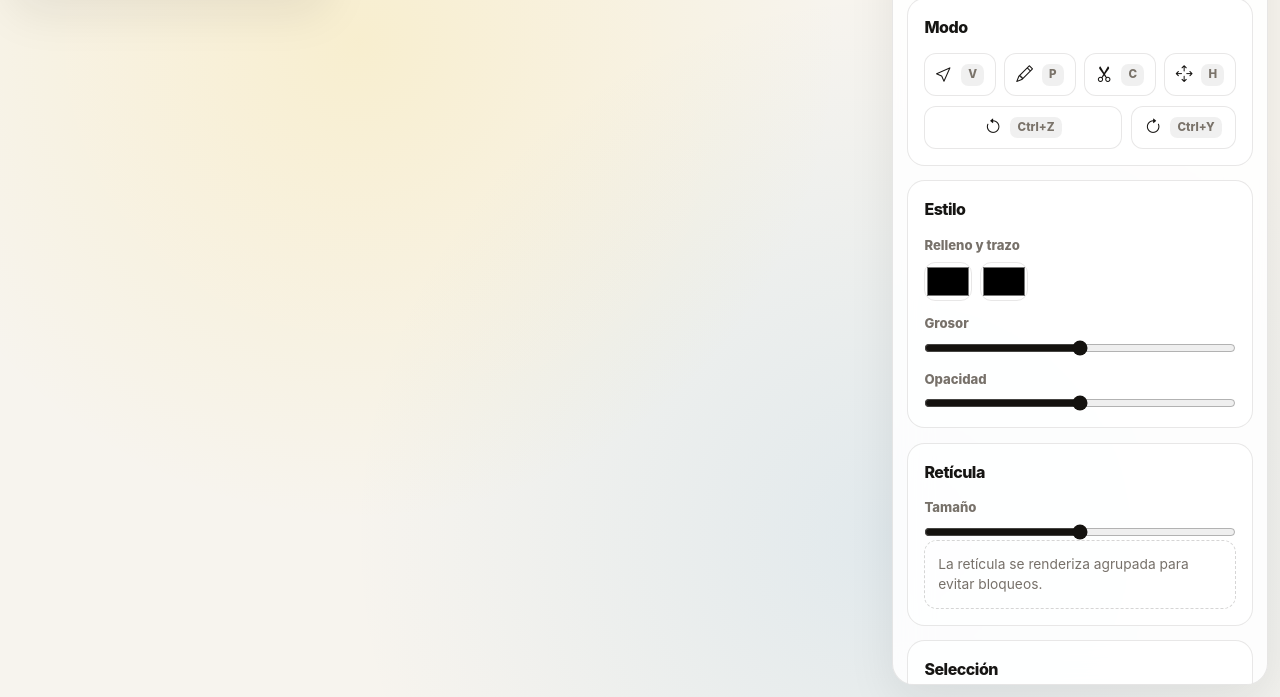
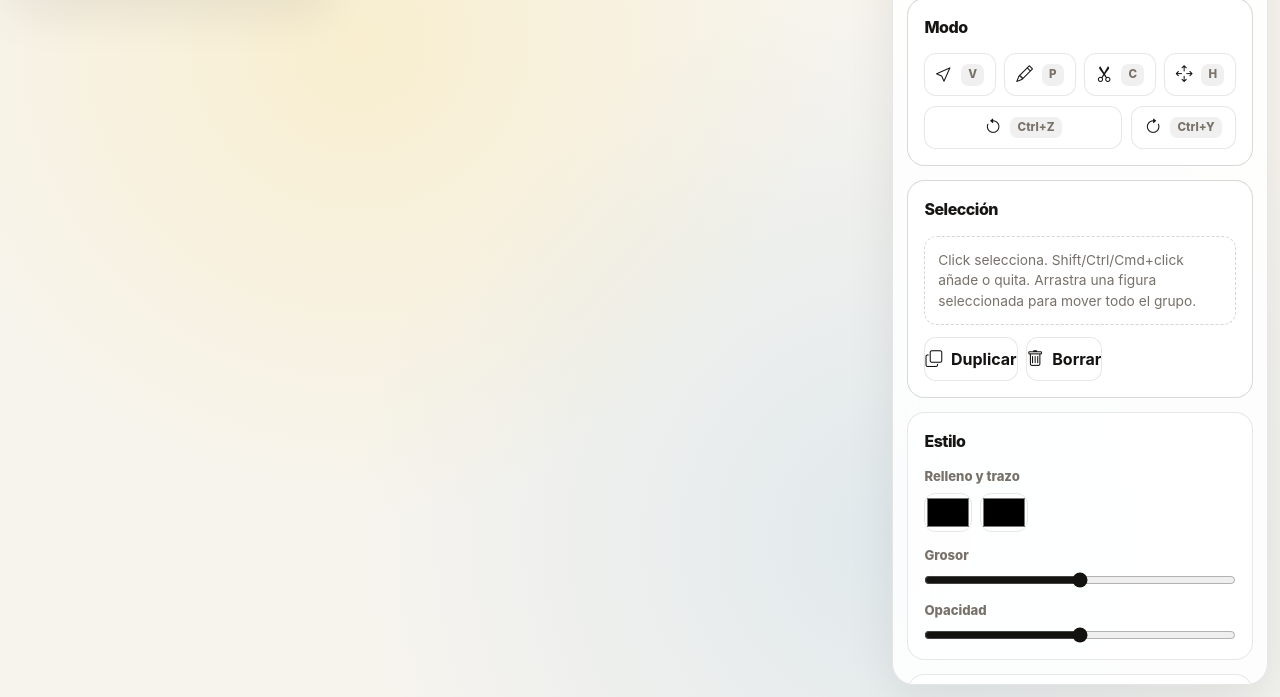
Before and after one commit to jalonsomerchan/logo-creator, a website built with Vite: page index.html in a window 1280 px wide. Shown: the part 103-800 px from the top of the page. Built offline with nearby package versions, Linux system fonts and the light colour scheme.

Commit message:
Reorder toolbar sections for better workflow

```diff
--- a/src/css/logo-creator.css
+++ b/src/css/logo-creator.css
@@ -31,6 +31,34 @@
   min-width: 2.55rem;
   min-height: 2.55rem;
   border-radius: .85rem;
+}
+
+.toolbar-body {
+  display: flex;
+  flex-direction: column;
+  gap: .9rem;
+}
+
+.toolbar-body .panel-section {
+  margin-top: 0;
+}
+
+/* Workflow order: choose tool → manage selection → style → tune grid → save/export → help. */
+.toolbar-body .panel-section:nth-child(1) { order: 1; }
+.toolbar-body .panel-section:nth-child(4) { order: 2; }
+.toolbar-body .panel-section:nth-child(2) { order: 3; }
+.toolbar-body .panel-section:nth-child(3) { order: 4; }
+.toolbar-body .panel-section:nth-child(5) { order: 5; }
+.toolbar-body .panel-section:nth-child(6) { order: 6; }
+
+.toolbar-body .panel-section:nth-child(1),
+.toolbar-body .panel-section:nth-child(4) {
+  border-color: rgba(17, 17, 17, .16);
+  background: rgba(255, 255, 255, .82);
+}
+
+.toolbar-body .panel-section:nth-child(5) {
+  border-color: rgba(59, 130, 246, .20);
 }
 
 .right-panel.is-collapsed {
```
